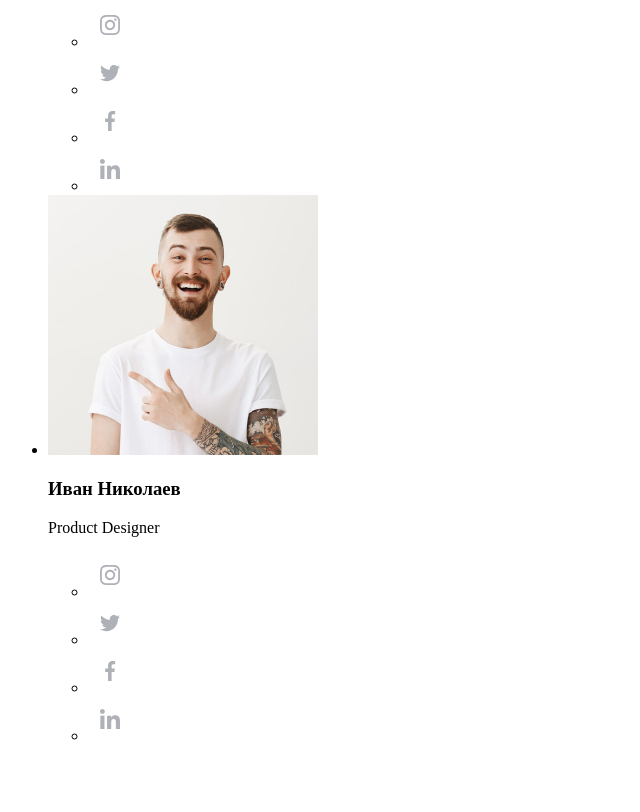
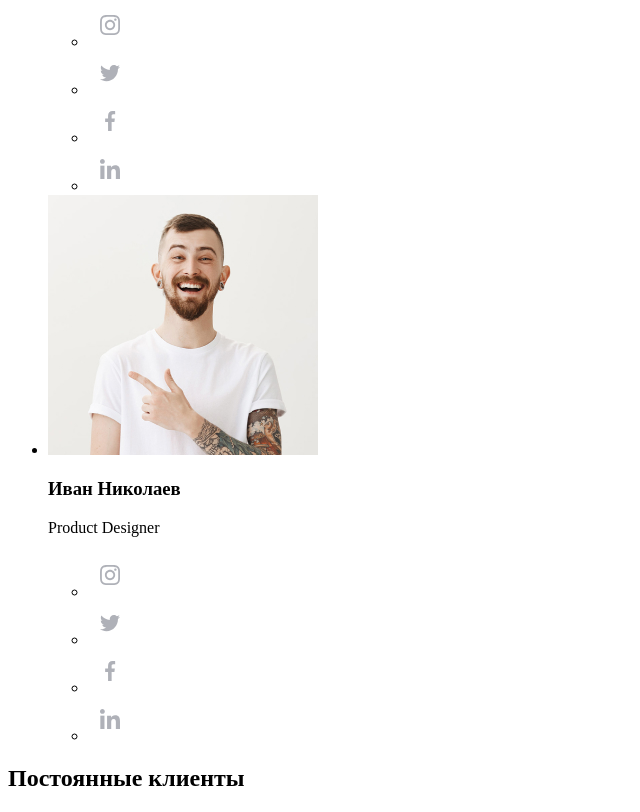
Before and after one commit to liliyatarno/goit-markup-hw-01, a plain HTML site: page index.html in a window 1280 px wide. Shown: the part 3597-4409 px from the top of the page, without its empty margins (0-640 px from the left). Before the commit the page ends 4358 px from the top, so only its background shows below. Drawn offline with Linux system fonts and the light colour scheme.

Commit message:
добавляет 5 секцию

```diff
--- a/index.html
+++ b/index.html
@@ -200,6 +200,8 @@
           </li>
         </ul>
       </section>
+      <!--Постоянные клиенты-->
+      <h2>Постоянные клиенты</h2>
     </main>
   </body>
 </html>
```
